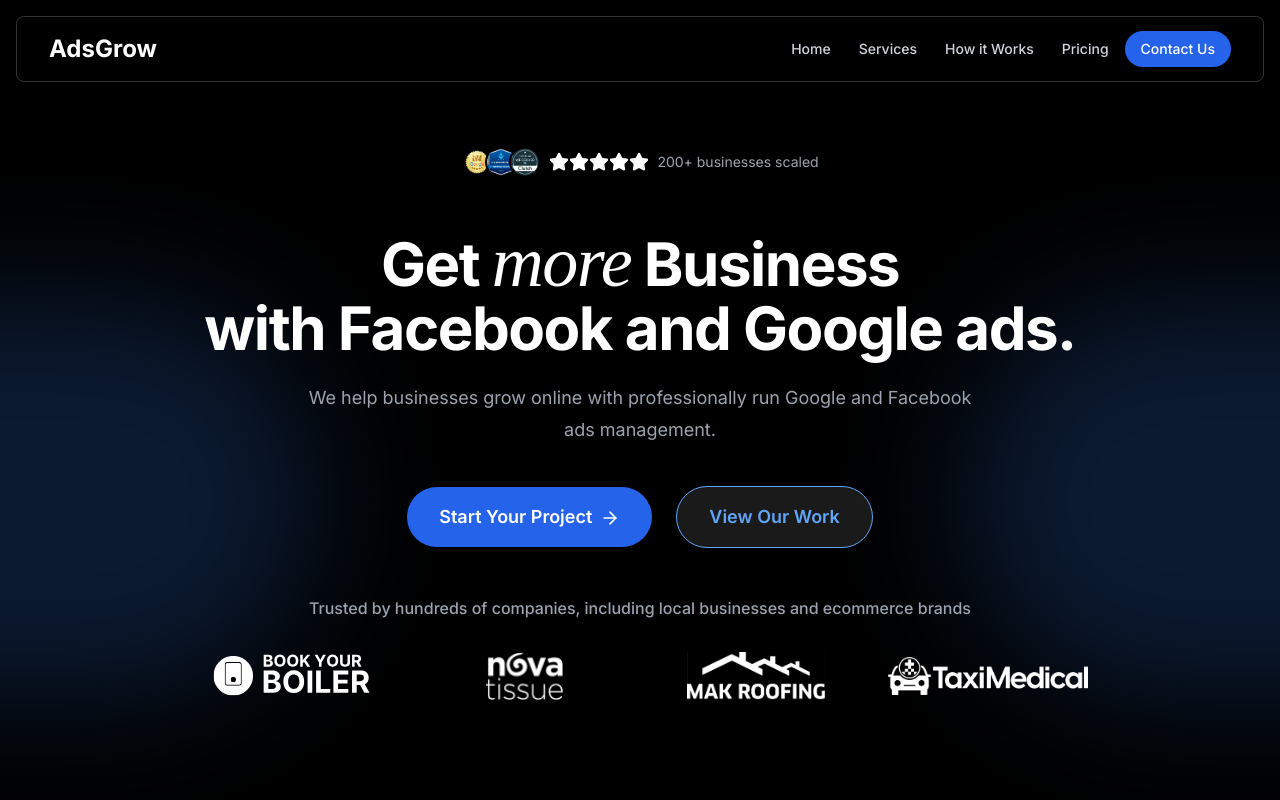
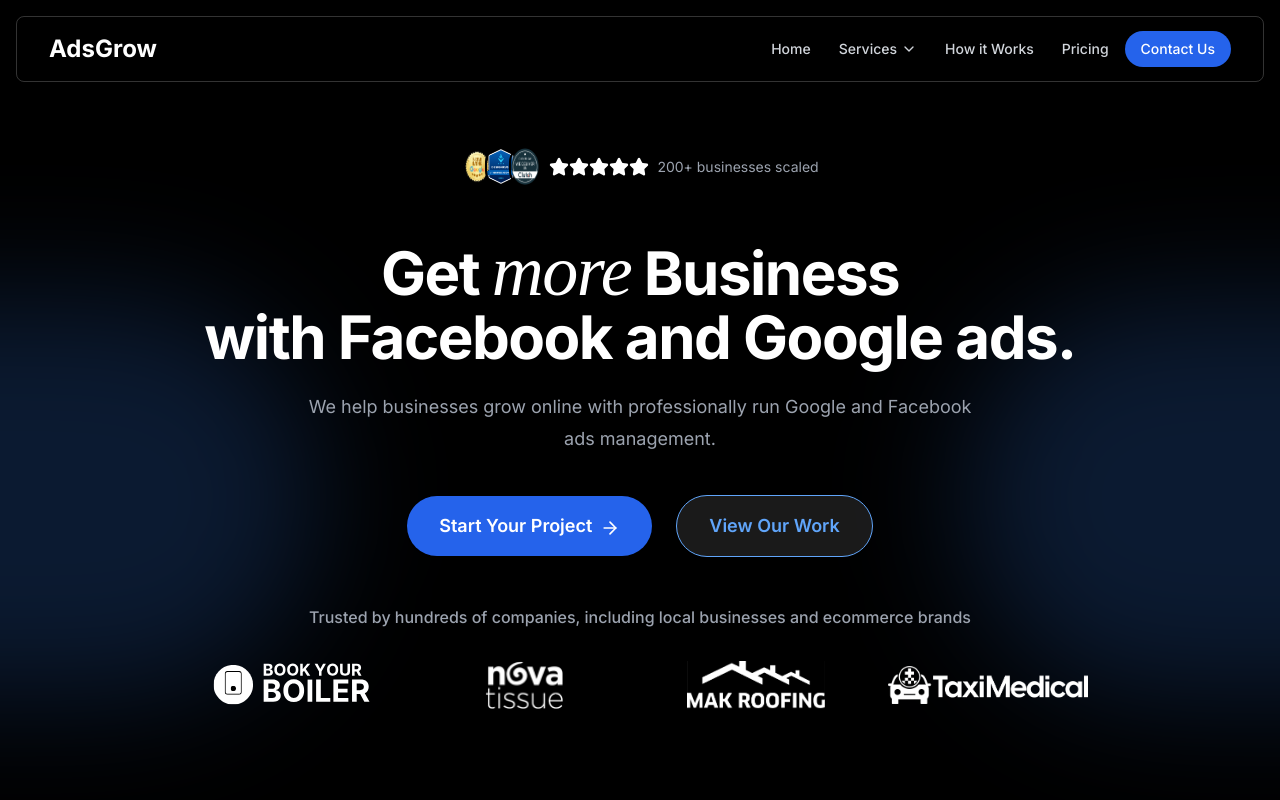
Before and after one commit to Jord29/AdsGrowcouk, a Next.js app: page / in a window 1280 px wide. Shown: the top 800 px of the page. Built offline with nearby package versions, Linux system fonts and the light colour scheme.

Commit message:
Update Hero and Navbar components

```diff
--- a/app/components/Hero.jsx
+++ b/app/components/Hero.jsx
@@ -2,6 +2,8 @@
 
 import React from 'react';
 import { Star, ArrowRight } from 'lucide-react';
+import Image from 'next/image';
+import Link from 'next/link';
 
 const Hero = () => {
   return (
@@ -16,9 +18,9 @@
         {/* Social Proof */}
         <div className="flex items-center justify-center space-x-2 mb-12">
           <div className="flex -space-x-2">
-            <img src="/icons/30_20230315105512_7420361_large-150x150.png" alt="User" className="w-8 h-8 rounded-full border-2 border-black"/>
-            <img src="/icons/Verfifed-Agency-Hexagonal-v1.png" alt="User" className="w-8 h-8 rounded-full border-2 border-black"/>
-            <img src="/icons/Clutch-Badge-Blue-270x270-1-150x150.png" alt="User" className="w-8 h-8 rounded-full border-2 border-black"/>
+            <Image src="/icons/30_20230315105512_7420361_large-150x150.png" alt="User" width={32} height={32} className="rounded-full border-2 border-black"/>
+            <Image src="/icons/Verfifed-Agency-Hexagonal-v1.png" alt="User" width={32} height={32} className="rounded-full border-2 border-black"/>
+            <Image src="/icons/Clutch-Badge-Blue-270x270-1-150x150.png" alt="User" width={32} height={32} className="rounded-full border-2 border-black"/>
           </div>
           <div className="flex items-center text-white">
             <Star fill="currentColor" size={20}/>
@@ -46,37 +48,45 @@
 
         {/* CTA Buttons */}
         <div className="mt-10 flex flex-col items-center gap-y-4 sm:flex-row sm:gap-x-6 justify-center">
-          <a href="/contact" className="rounded-full bg-blue-600 px-8 py-4 text-lg font-semibold text-white shadow-sm hover:bg-blue-500 focus-visible:outline focus-visible:outline-2 focus-visible:outline-offset-2 focus-visible:outline-blue-600 transition-all duration-200 hover:-translate-y-0.5 hover:shadow-lg">
+          <Link href="/contact" className="rounded-full bg-blue-600 px-8 py-4 text-lg font-semibold text-white shadow-sm hover:bg-blue-500 focus-visible:outline focus-visible:outline-2 focus-visible:outline-offset-2 focus-visible:outline-blue-600 transition-all duration-200 hover:-translate-y-0.5 hover:shadow-lg">
             Start Your Project
             <ArrowRight className="ml-2 inline-block" size={20} />
-          </a>
-          <a href="/#work" className="rounded-full bg-white/10 backdrop-blur-sm px-8 py-4 text-lg font-semibold text-blue-400 hover:bg-white/20 transition-all duration-200 border border-blue-400">
+          </Link>
+          <Link href="/#work" className="rounded-full bg-white/10 backdrop-blur-sm px-8 py-4 text-lg font-semibold text-blue-400 hover:bg-white/20 transition-all duration-200 border border-blue-400">
             View Our Work
-          </a>
+          </Link>
         </div>
 
         {/* Trusted By Section */}
         <div className="mt-12">
           <p className="font-medium text-gray-400">Trusted by hundreds of companies, including local businesses and ecommerce brands</p>
           <div className="mt-8 grid grid-cols-2 gap-8 md:grid-cols-4 justify-center justify-items-center items-center mx-auto max-w-4xl">
-            <img
+            <Image
               src="/images/BATHROOM (200 x 50 px).svg"
               alt="Book Your Boiler"
+              width={200}
+              height={50}
               className="h-12 w-full object-contain"
             />
-            <img
+            <Image
               src="/images/BATHROOM (200 x 50 px).png"
               alt="Nova Tissue"
+              width={200}
+              height={50}
               className="h-12 w-full object-contain"
             />
-            <img
+            <Image
               src="/images/cropped-440971998_1402314967320734_801390844172152310_n-e1714760864427 (1).png"
               alt="MAK Roofing"
+              width={200}
+              height={50}
               className="h-12 w-full object-contain"
             />
-            <img
+            <Image
               src="/images/logo-final-01 (1).png"
               alt="Taxi Medical"
+              width={200}
+              height={50}
               className="h-12 w-full object-contain"
             />
           </div>
--- a/app/components/Navbar.jsx
+++ b/app/components/Navbar.jsx
@@ -7,10 +7,19 @@
 const Navbar = () => {
   const [isOpen, setIsOpen] = useState(false);
   const [scrolled, setScrolled] = useState(false);
+  const [activeSubmenu, setActiveSubmenu] = useState(null);
 
   const navItems = [
     { name: 'Home', href: '/' },
-    { name: 'Services', href: '/#services' },
+    {
+      name: 'Services',
+      href: '/#services',
+      submenu: [
+        { name: 'Google Ads', href: '/#google-ads' },
+        { name: 'Facebook Ads', href: '/#facebook-ads' },
+        { name: 'Landing Pages', href: '/#landing-pages' },
+      ]
+    },
     { name: 'How it Works', href: '/#howitworks' },
     { name: 'Pricing', href: '/#pricing' },
   ];
@@ -30,35 +39,41 @@
         px-4 sm:px-6 lg:px-8 border border-white/20`}>
         <div className="flex h-16 items-center justify-between">
           <div className="flex-shrink-0">
-            <Link href="/" passHref>
-              <span className="text-2xl font-bold text-white bg-clip-text cursor-pointer">
+            <Link href="/" className="text-2xl font-bold text-white bg-clip-text cursor-pointer">
               AdsGrow
-              </span>
             </Link>
           </div>
 
           <nav className="hidden md:flex space-x-1">
             {navItems.map((item) => (
               <div key={item.name} className="relative group">
-                <Link href={item.href}>
-                  <button className="flex items-center text-gray-300 hover:text-white px-3 py-2 text-sm font-medium transition-colors rounded-full hover:bg-white/5">
+                <Link href={item.href} className="flex items-center text-gray-300 hover:text-white px-3 py-2 text-sm font-medium transition-colors rounded-full hover:bg-white/5">
                   {item.name}
-                  </button>
+                  {item.submenu && (
+                    <ChevronDown size={16} className="ml-1 transform group-hover:rotate-180 transition-transform duration-200"/>
+                  )}
                 </Link>
+                {item.submenu && (
+                  <div className="absolute left-0 mt-2 w-48 rounded-xl bg-black/50 backdrop-blur-md shadow-lg ring-1 ring-white/10 opacity-0 invisible group-hover:opacity-100 group-hover:visible transition-all duration-200 transform group-hover:translate-y-0 translate-y-2">
+                    <div className="py-1">
+                      {item.submenu.map((subItem) => (
+                        <Link key={subItem.name} href={subItem.href} className="block px-4 py-2 text-sm text-gray-300 hover:text-white hover:bg-white/10">
+                          {subItem.name}
+                        </Link>
+                      ))}
+                    </div>
+                  </div>
+                )}
               </div>
             ))}
-            <Link href="/contact">
-              <button className="bg-blue-600 hover:bg-blue-700 text-white px-4 py-2 rounded-full text-sm font-medium transition-all duration-200 hover:-translate-y-0.5">
+            <Link href="/contact" className="bg-blue-600 hover:bg-blue-700 text-white px-4 py-2 rounded-full text-sm font-medium transition-all duration-200 hover:-translate-y-0.5">
               Contact Us
-              </button>
             </Link>
           </nav>
 
           <div className="md:hidden flex items-center space-x-2">
-            <Link href="/contact">
-              <button className="bg-blue-600 hover:bg-blue-700 text-white px-3 py-1.5 rounded-full text-sm font-medium transition-all duration-200">
+            <Link href="/contact" className="bg-blue-600 hover:bg-blue-700 text-white px-3 py-1.5 rounded-full text-sm font-medium transition-all duration-200">
               Start Project
-              </button>
             </Link>
             <button
               onClick={() => setIsOpen(!isOpen)}
@@ -76,18 +91,24 @@
             <div className="space-y-1">
               {navItems.map((item) => (
                 <div key={item.name}>
-                  <Link href={item.href}>
-                    <button className="w-full flex justify-between items-center px-3 py-2 text-base font-medium text-gray-300 hover:text-white hover:bg-white/5 rounded-lg transition-colors">
+                  <Link href={item.href} className="w-full flex justify-between items-center px-3 py-2 text-base font-medium text-gray-300 hover:text-white hover:bg-white/5 rounded-lg transition-colors">
                     {item.name}
-                    </button>
+                    {item.submenu && <ChevronDown size={16} onClick={() => setActiveSubmenu(activeSubmenu === item.name ? null : item.name)} />}
                   </Link>
+                  {item.submenu && activeSubmenu === item.name && (
+                    <div className="ml-4 mt-2 space-y-1">
+                      {item.submenu.map((subItem) => (
+                        <Link key={subItem.name} href={subItem.href} className="block px-3 py-2 text-sm text-gray-300 hover:text-white hover:bg-white/10 rounded-lg transition-colors">
+                          {subItem.name}
+                        </Link>
+                      ))}
+                    </div>
+                  )}
                 </div>
               ))}
               <div className="pt-4">
-                <Link href="/contact">
-                  <button className="w-full bg-blue-600 hover:bg-blue-700 text-white px-4 py-2 rounded-full text-base font-medium transition-all duration-200">
+                <Link href="/contact" className="block w-full bg-blue-600 hover:bg-blue-700 text-white px-4 py-2 rounded-full text-base font-medium transition-all duration-200 text-center">
                   Contact Us
-                  </button>
                 </Link>
               </div>
             </div>
```
Lines whose indentation alone changed are shown as unchanged.
